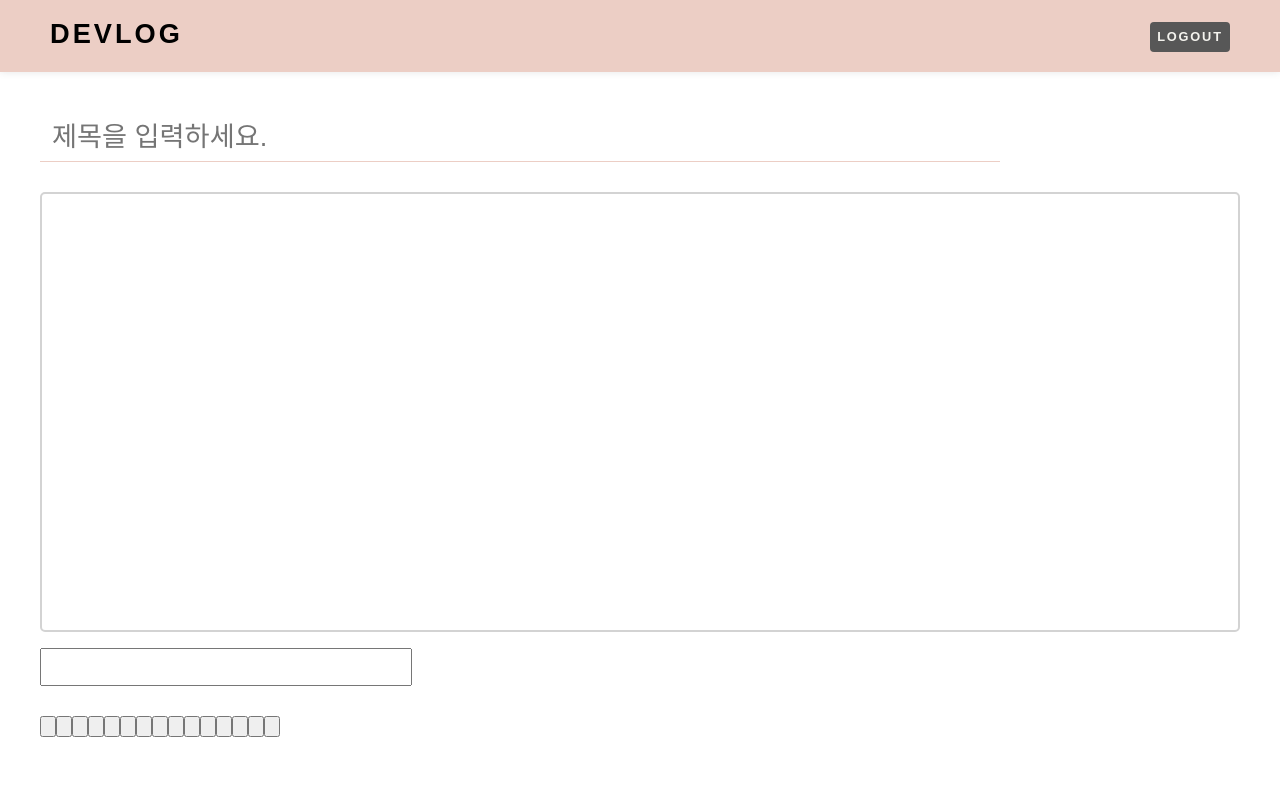
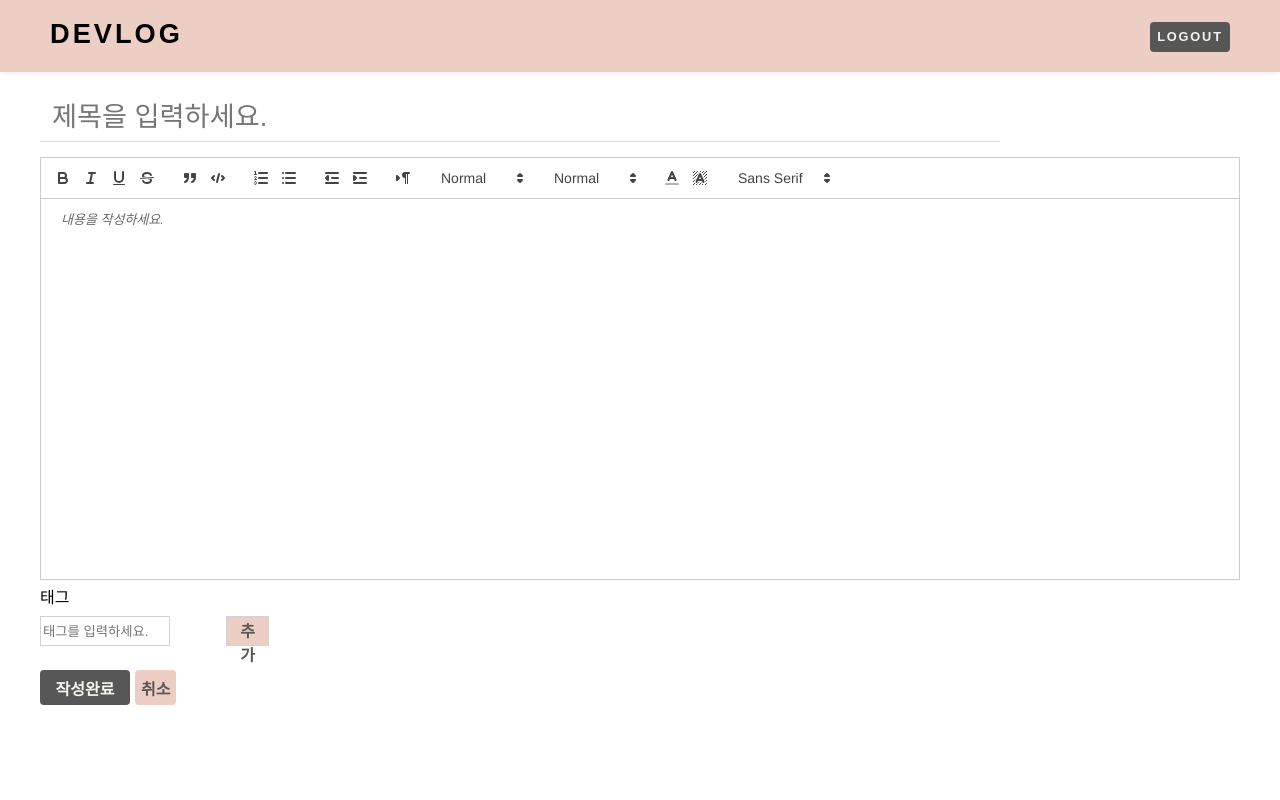
Before and after one commit to nayoung3669/develog-react, a React (Create React App) app: page /write in a window 1280 px wide. Shown: the top 800 px of the page. Built offline with nearby package versions, Linux system fonts and the light colour scheme; a web font is replaced by a local one.

Commit message:
editor ui 완료

```diff
--- a/src/common/Input.js
+++ b/src/common/Input.js
@@ -1,7 +1,7 @@
 import { styled } from "styled-components";
 import theme from "../lib/styles/theme";
 
-const Input = ({ children, w, h, ph, name, value, onChange }) => {
+const Input = ({ w, h, ph, name, value, onChange }) => {
   return (
     <StyledInput
       w={w}
@@ -10,9 +10,8 @@ const Input = ({ children, w, h, ph, name, value, onChange }) => {
       type={ph === "PW" && "password"}
       name={name}
       value={value}
-      onChange={onChange}>
-      {children}
-    </StyledInput>
+      onChange={onChange}
+    />
   );
 };
 
--- a/src/components/common/Header.js
+++ b/src/components/common/Header.js
@@ -1,12 +1,20 @@
 import { styled } from "styled-components";
 import theme from "../../lib/styles/theme";
 import { Button } from "../../common";
+import { useNavigate } from "react-router-dom";
 
 const Header = () => {
+  const navigate = useNavigate();
+
+  const onClick = () => {
+    navigate("/");
+  };
   return (
     <>
       <HeaderBlock>
-        <div className="logoText">DEVLOG</div>
+        <div className="logoText" onClick={onClick}>
+          DEVLOG
+        </div>
         <Button w="80" h="30" c="dark">
           LOGOUT
         </Button>
@@ -33,6 +41,7 @@ const HeaderBlock = styled.div`
     font-size: 1.7rem;
     font-weight: bold;
     letter-spacing: 3px;
+    cursor: pointer;
   }
 
   button {
--- /dev/null
+++ b/src/components/write/ActionButtons.js
@@ -0,0 +1,24 @@
+import { Button } from "../../common";
+import { styled } from "styled-components";
+import theme from "../../lib/styles/theme";
+
+const ActionButtons = () => {
+  return (
+    <ActionButtonsBlock>
+      <Button c="dark" h="35" w="90">
+        작성완료
+      </Button>
+      <Button h="35">취소</Button>
+    </ActionButtonsBlock>
+  );
+};
+
+export default ActionButtons;
+
+const ActionButtonsBlock = styled.div`
+  ${theme.common.flexCenter}
+  margin: 20px 40px;
+  button {
+    margin-right: 5px;
+  }
+`;
--- a/src/components/write/Editor.js
+++ b/src/components/write/Editor.js
@@ -1,65 +1,49 @@
-import Quill from "quill";
-import { useEffect, useRef } from "react";
+import ReactQuill from "react-quill";
+import "react-quill/dist/quill.snow.css";
 import { styled } from "styled-components";
 import { Input } from "../../common";
 
 const Editor = () => {
-  const quillElement = useRef(null);
-  const editor = useRef(null);
+  const modules = {
+    toolbar: [
+      ["bold", "italic", "underline", "strike"], // toggled buttons
+      ["blockquote", "code-block"],
 
-  useEffect(() => {
-    editor.current = new Quill(quillElement.current, {
-      theme: "bubble",
-      placeholder: "오늘 무엇을 배웠나요?",
-      modules: { toolbar: toolbarOptions },
-    });
-  }, []);
+      [{ list: "ordered" }, { list: "bullet" }],
+      [{ indent: "-1" }, { indent: "+1" }], // outdent/indent
+      [{ direction: "rtl" }], // text direction
+
+      [{ size: ["small", false, "large", "huge"] }], // custom dropdown
+      [{ header: [1, 2, 3, 4, 5, 6, false] }],
+
+      [{ color: [] }, { background: [] }], // dropdown with defaults from theme
+      [{ font: [] }],
+    ],
+  };
 
   return (
     <EditorBlock>
       <Input ph="제목을 입력하세요." w="80%" h="40px" />
-      <div ref={quillElement}></div>
+      <ReactQuill
+        modules={modules}
+        placeholder="내용을 작성하세요."></ReactQuill>
     </EditorBlock>
   );
 };
 
 export default Editor;
 
-var toolbarOptions = [
-  ["bold", "italic", "underline", "strike"], // toggled buttons
-  ["blockquote", "code-block"],
-
-  [{ header: 1 }, { header: 2 }], // custom button values
-  [{ list: "ordered" }, { list: "bullet" }],
-  [{ script: "sub" }, { script: "super" }], // superscript/subscript
-  [{ indent: "-1" }, { indent: "+1" }], // outdent/indent
-  [{ direction: "rtl" }], // text direction
-
-  [{ size: ["small", false, "large", "huge"] }], // custom dropdown
-  [{ header: [1, 2, 3, 4, 5, 6, false] }],
-
-  [{ color: [] }, { background: [] }], // dropdown with defaults from theme
-  [{ font: [] }],
-  [{ align: [] }],
-
-  ["clean"], // remove formatting button
-];
-
 const EditorBlock = styled.div`
-  margin: 40px;
-
+  margin: 20px 40px 10px 40px;
   .ql-editor {
-    padding: 210px;
-    min-height: 400px;
-    border: 2px solid lightgray;
-    border-radius: 5px;
+    min-height: 380px;
   }
   .ql-editor.ql-blank::before {
-    left: 0px;
+    left: 20px;
   }
   input {
     padding-left: 12px;
     font-size: 1.7rem;
-    margin-bottom: 30px;
+    margin-bottom: 15px;
   }
 `;
--- /dev/null
+++ b/src/components/write/TagBox.js
@@ -0,0 +1,101 @@
+import { styled } from "styled-components";
+import { Button } from "../../common";
+import theme from "../../lib/styles/theme";
+import { useCallback, useState } from "react";
+
+const TagBox = () => {
+  const [inputTag, setInputTag] = useState("");
+  const [tags, setTags] = useState([]);
+
+  const onChangeHandler = (e) => {
+    setInputTag(e.target.value);
+  };
+
+  const onSubmitHandler = useCallback(
+    (e) => {
+      e.preventDefault();
+      //유효성검사 (빈 데이터이거나, 이미 존재한다면)
+      if (!inputTag) {
+        alert("태그를 입력해주세요.");
+        return;
+      }
+      if (tags.includes(inputTag)) {
+        alert("이미 존재하는 태그입니다.");
+        return;
+      }
+      setTags((prev) => prev.concat(inputTag));
+      setInputTag("");
+    },
+    [inputTag, tags],
+  );
+
+  const onRemove = useCallback((tag) => {
+    setTags((prev) => prev.filter((t) => t !== tag));
+  }, []);
+
+  return (
+    <TagBoxBlock>
+      <h4>태그</h4>
+      <TagFormBlock>
+        <input
+          name="input"
+          placeholder="태그를 입력하세요."
+          value={inputTag}
+          onChange={onChangeHandler}
+        />
+        <Button w="43" h="30" onClick={onSubmitHandler}>
+          추가
+        </Button>
+      </TagFormBlock>
+      <TagList tags={tags} onRemove={onRemove} />
+    </TagBoxBlock>
+  );
+};
+
+const TagList = ({ tags, onRemove }) => {
+  return (
+    <TagListBox>
+      {tags.map((tag) => (
+        //tag onClick 삭제
+        <p key={tag} onClick={() => onRemove(tag)}>
+          #{tag}
+        </p>
+      ))}
+    </TagListBox>
+  );
+};
+
+export default TagBox;
+
+const TagBoxBlock = styled.div`
+  height: 60px;
+  margin-left: 40px;
+`;
+
+const TagFormBlock = styled.div`
+  ${theme.common.flexCenter}
+  margin-top: 10px;
+  position: relative;
+
+  input {
+    height: 30px;
+    width: 130px;
+    border: 1px solid lightgray;
+  }
+  button {
+    position: absolute;
+    left: 15%;
+    border-radius: 0px;
+    border: 1px solid lightgray;
+  }
+`;
+
+const TagListBox = styled.div`
+  ${theme.common.flexCenter}
+  margin-top: 10px;
+  p {
+    color: #727272;
+    margin-right: 6px;
+  }
+  font-size: 0.9rem;
+`;
--- a/src/pages/WritePage.js
+++ b/src/pages/WritePage.js
@@ -1,11 +1,15 @@
 import Header from "../components/common/Header";
+import ActionButtons from "../components/write/ActionButtons";
 import Editor from "../components/write/Editor";
+import TagBox from "../components/write/TagBox";
 
 const WritePage = () => {
   return (
     <div>
       <Header />
       <Editor />
+      <TagBox />
+      <ActionButtons />
     </div>
   );
 };
```
